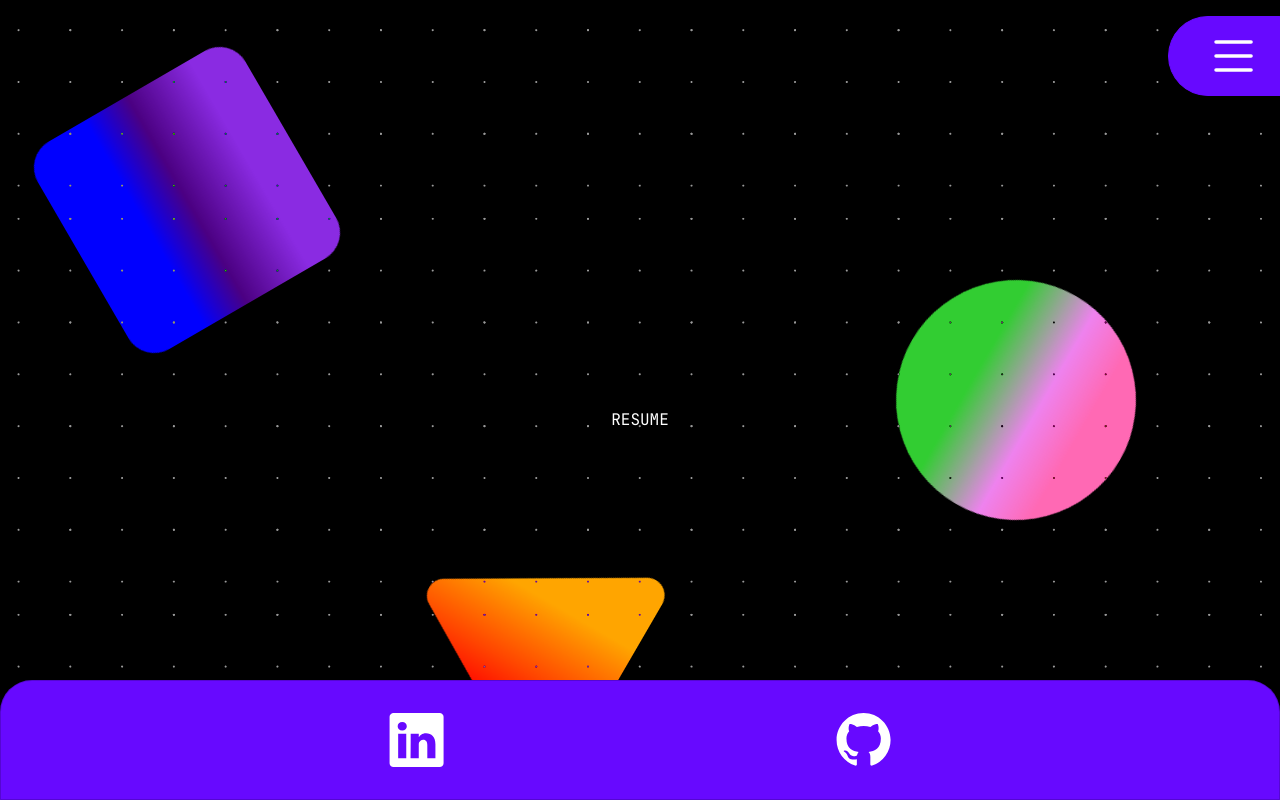
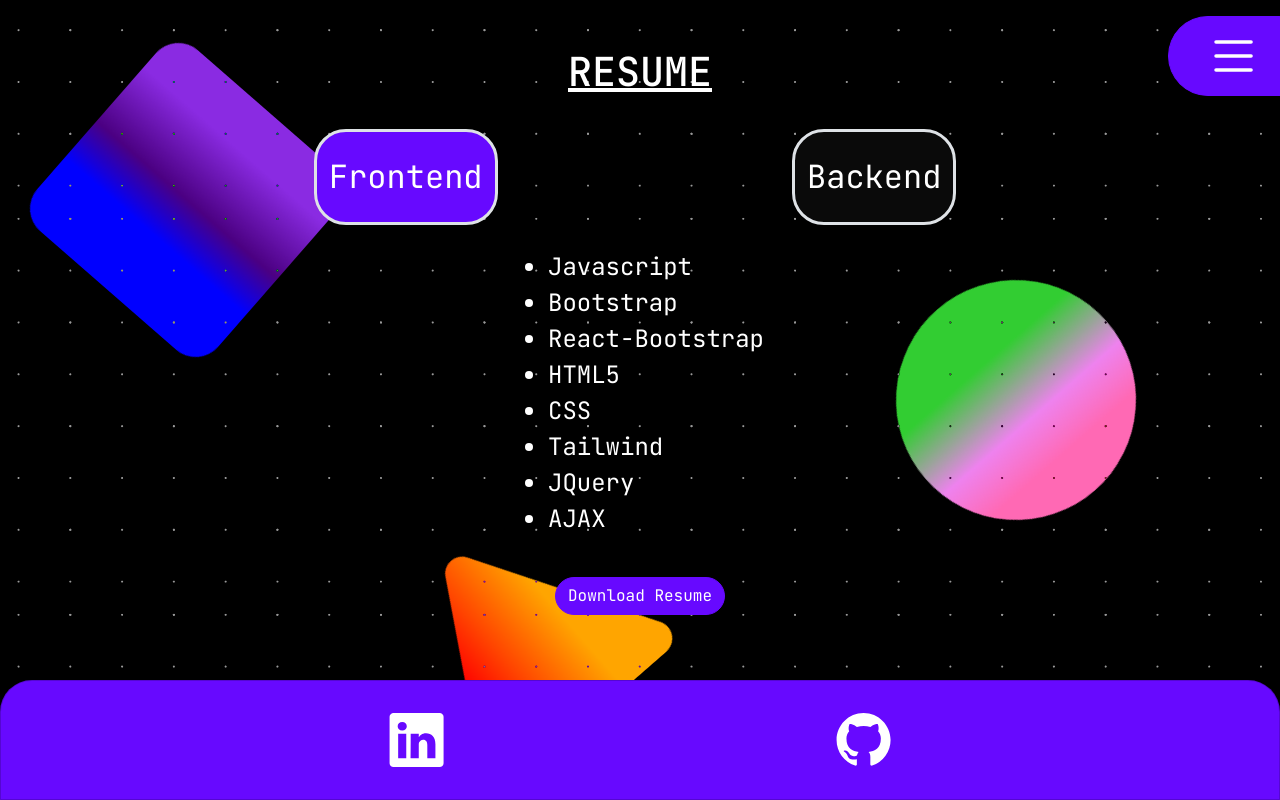
Before and after one commit to jordaneburton/portfolio-React, a React (Vite) app: page /Resume in a window 1280 px wide. Built offline with nearby package versions, Linux system fonts and the light colour scheme.

Commit message:
finished resume page

```diff
--- a/index.html
+++ b/index.html
@@ -8,7 +8,7 @@
     <link rel="preconnect" href="https://fonts.googleapis.com">
     <link rel="preconnect" href="https://fonts.gstatic.com" crossorigin>
     <link href="https://fonts.googleapis.com/css2?family=JetBrains+Mono:ital,wght@0,100..800;1,100..800&display=swap" rel="stylesheet">
-    <title>Vite + React</title>
+    <title>Jordan Burton's Portfolio</title>
   </head>
   <body>
     <div id="root"></div>
--- a/src/App.css
+++ b/src/App.css
@@ -7,6 +7,8 @@
   font-family:  "JetBrains Mono", monospace;
   font-optical-sizing: auto;
 }
+
+/* PAGE STRUCTURING AND HEADERS */
 
 body {
   background-image: url('./assets/black-technology-banner.png');
@@ -37,6 +39,13 @@ h1 {
 
 .bi-list {
   fill: white;
+}
+
+/* SKILLS BUTTONS */
+
+.skills-btn {
+  max-width: 40vw;
+  height: 6rem;
 }
 
 /* SHAPES */
--- a/src/App.jsx
+++ b/src/App.jsx
@@ -1,4 +1,3 @@
-import { useEffect } from 'react'
 import { Outlet } from 'react-router-dom';
 import { PageProvider } from './utils/PageContext';
 import './scss/App.scss'
@@ -9,11 +8,6 @@ import Shapes from './components/Shapes'
 import Footer from './components/Footer'
 
 function App() {
-  const title = "Jordan Burton's Portfolio";
-  useEffect(() => {
-    document.title = title;
-  }, []);
-
   return (
     <>
       <PageProvider>
--- /dev/null
+++ b/src/components/ListItem.jsx
@@ -0,0 +1,9 @@
+export default function ListItem({skill}) {
+    return (
+      <li
+        className="fs-4 text-start"
+      >
+        {skill}
+      </li>
+    );
+}
--- /dev/null
+++ b/src/components/PageHeader.jsx
@@ -0,0 +1,13 @@
+import Row from 'react-bootstrap/Row';
+
+function PageHeader (props) {
+return (
+    <>
+      <Row>
+        <h1 className='d-block position-absolute top-0 start-0 my-5'>{props.header}</h1>
+      </Row>
+    </>
+  );
+}
+
+export default PageHeader
--- a/src/pages/AboutPage.jsx
+++ b/src/pages/AboutPage.jsx
@@ -1,5 +1,6 @@
 import { useEffect } from 'react';
 import { usePageContext } from '../utils/PageContext';
+import PageHeader from '../components/PageHeader';
 
 import Row from 'react-bootstrap/Row';
 import Col from 'react-bootstrap/Col';
@@ -11,21 +12,22 @@ function AboutPage () {
     setPage("About")
   }, []);
 
+  const page = {
+    header: "ABOUT ME"
+  }
   return (
     <>
-      <Row>
-        <h1 className='d-block position-absolute top-0 start-0 my-5'>ABOUT ME</h1>
-      </Row>
+      <PageHeader header={page.header}/>
 
       <Row className='justify-content-center align-self-start page-margin'>
         <Col xs={9} md={3}>
-          <Image src="src/assets/profile_picture.jpg" className='border border-4 border-light rounded-pill mb-3 z-2' fluid />
+          <Image src="src/assets/profile_picture.jpg" className='border border-4 border-light rounded-pill mb-3 z-2' fluid role="img" aria-label='Profile of Jordan Burton'/>
         </Col>
         <Col xs={12} md={6}>
           <p className='fs-5 d-md-none'>
             Welcome to my portfolio! I'm Jordan Burton, a junior full stack web developer with a unique background in aerospace engineering.
           </p><p className='fs-5 d-md-none'>
-            I have a passion for frontend design over backend logic, but I still enjoy every aspect of the development process.
+          While my passion for engineering remains, my fascination with technology led me to explore the realm of web development. Although I have a preference for frontend design over backend logic, I still enjoy every aspect of the development process.
           </p><p className='fs-5 d-md-none'>
             When I'm not coding, you can find me playing Anime OST's on my electric guitar, indulging in gaming shenanigans, or watching various Anime titles. I believe in the power of interdisciplinary thinking and draw inspiration from diverse interests to fuel my creativity.
           </p>
--- a/src/pages/ResumePage.jsx
+++ b/src/pages/ResumePage.jsx
@@ -1,16 +1,101 @@
-import { useEffect } from 'react';
+import { useEffect, useState } from 'react';
 import { usePageContext } from '../utils/PageContext';
+import { Link } from 'react-router-dom';
+import PageHeader from '../components/PageHeader';
+import ListItem from '../components/ListItem';
+import fileUrl from '../assets/Burton_Jordan_Resume.pdf';
+
+import Row from 'react-bootstrap/Row';
+import Col from 'react-bootstrap/Col';
+import Button from 'react-bootstrap/Button';
 
 function ResumePage () {
   const { _, setPage } = usePageContext();
+  const [variant, setVariant] = useState(true);
+  // const [variantBackend, setBackend] = useState('secondary');
+
+  const frontendClick = () => setVariant(true);
+  const backendClick = () => setVariant(false);
+
   useEffect(() => {
     setPage("Resume")
   }, []);
 
+  const page = {
+    header: "RESUME"
+  }
+
+  const frontendSkills = [
+    'Javascript',
+    'Bootstrap',
+    'React-Bootstrap',
+    'HTML5',
+    'CSS',
+    'Tailwind',
+    'JQuery',
+    'AJAX'
+  ]
+
+  const backendSkills = [
+    'MySQL',
+    'Node',
+    'MongoDB',
+    'Express',
+    'ReactJS',
+    'Github',
+    'GraphQL',
+    'MERN'
+  ]
+
+  // const fileUrl = 'Burton_Jordan_Resume';
+  const fileName = 'Burton_Jordan_Resume';
+
   return (
-    <div className="container pt-4">
-      RESUME
-    </div>
+    <>
+      <PageHeader header={page.header}/>
+      <Row className='justify-content-evenly align-self-center page-margin'>
+        <Col xs={6} md={4} className='d-flex flex-wrap justify-content-center'>
+            <Button variant={(variant) ? 'primary' : 'secondary'} onClick={frontendClick}
+              className='position-relative border border-3 border-light rounded-5 fs-2 mx-5 skills-btn z-3'>
+                Frontend
+            </Button>
+          </Col>
+        <Col xs={6} md={4} className='d-flex flex-wrap justify-content-center'>
+            <Button variant={(variant) ? 'secondary' : 'primary'} onClick={backendClick}
+              className='position-relative border border-3 border-light rounded-5 fs-2 mx-5 skills-btn z-3'>
+                Backend
+            </Button>
+        </Col>
+        <Col xs={12} className='d-flex flex-wrap justify-content-center mt-4'>
+          { (variant)
+          ? <ul className="">
+              {frontendSkills.map((skill) => (
+                <ListItem skill={skill}>
+                </ListItem>
+              ))}
+            </ul>
+          : <ul className="">
+              {backendSkills.map((skill) => (
+                <ListItem skill={skill}>
+                </ListItem>
+              ))}
+            </ul>
+          }
+        </Col>
+        <Col>
+          <Link
+          to={fileUrl}
+          download="Burton-Jordan-Resume"
+          target="_blank"
+          rel="noreferrer"
+          >
+            <Button className='position-relative rounded-pill z-3 my-4'>
+            Download Resume
+            </Button>
+          </Link>
+        </Col>
+      </Row>
+    </>
   );
 }
 
--- a/src/scss/styles.scss
+++ b/src/scss/styles.scss
@@ -2,6 +2,7 @@
 
 $theme-colors: (
   'primary': #6709FF,
+  'secondary': #0A0A0A
 );
 
 $btn-close-width: 2em;
```
Also changed, not shown: 1 other file (tests, documents, lock files or other folders).
